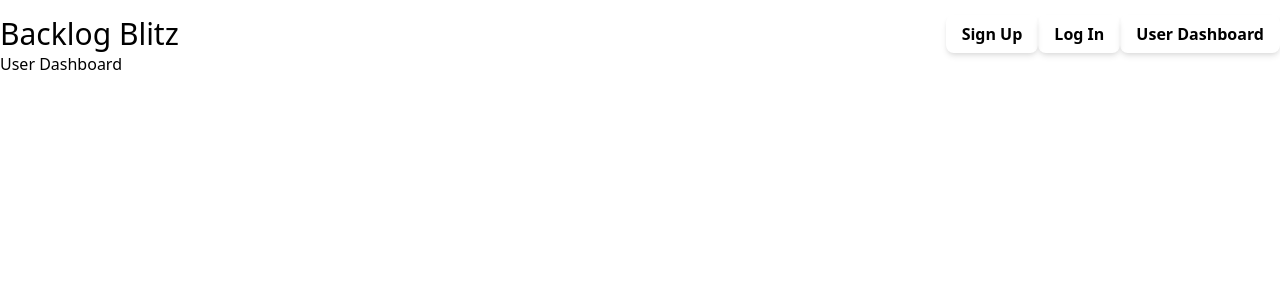
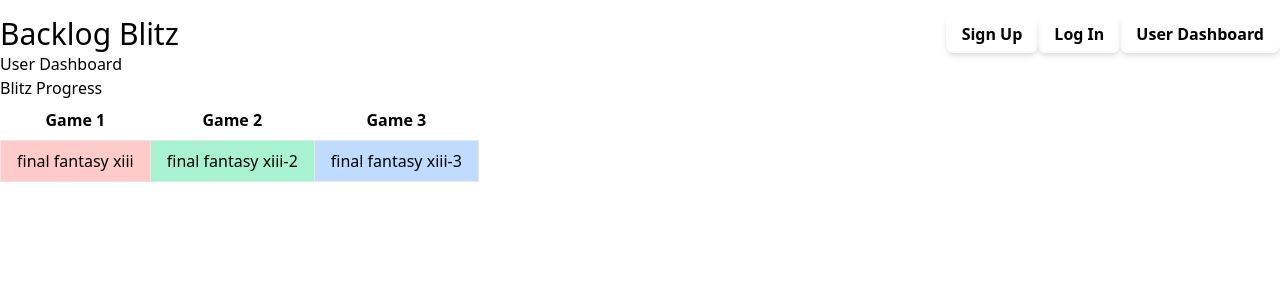
Before and after one commit to PaulACoroneos/backlog-blitz, a Next.js app: page /user-dashboard in a window 1280 px wide. Shown: the top 300 px of the page. Built offline with nearby package versions, Linux system fonts and the light colour scheme.

Commit message:
more basics stood up

```diff
--- a/package.json
+++ b/package.json
@@ -13,6 +13,7 @@
     "@types/cors": "^2.8.12",
     "@typescript-eslint/eslint-plugin": "^5.0.0",
     "@typescript-eslint/parser": "^5.0.0",
+    "classnames": "^2.3.1",
     "cors": "^2.8.5",
     "eslint-plugin-prettier": "^4.0.0",
     "husky": "^7.0.2",
--- a/pages/user-dashboard.tsx
+++ b/pages/user-dashboard.tsx
@@ -1,9 +1,49 @@
 import Layout from "../components/layout";
+import cx from "classnames";
+
+//WIP. NEED TO FORMALIZE THIS SCHEMA
+const fakeData = [
+  { name: "final fantasy xiii", status: "not_started" },
+  { name: "final fantasy xiii-2", status: "complete" },
+  { name: "final fantasy xiii-3", status: "in_progress" },
+];
+
+//WIP crude for now until theming or other better system is determined
+const colorPicker = {
+  not_started: "bg-red-200",
+  in_progress: "bg-blue-200",
+  complete: "bg-green-200",
+};
 
 const UserDashboard: React.FC = () => {
   return (
     <Layout>
       <h2>User Dashboard</h2>
+      <h3>Blitz Progress</h3>
+      <table className="table-auto">
+        <thead>
+          <tr>
+            <th className="px-4 py-2">Game 1</th>
+            <th className="px-4 py-2">Game 2</th>
+            <th className="px-4 py-2">Game 3</th>
+          </tr>
+        </thead>
+        <tbody>
+          <tr className="border border-emerald-500 px-4 py-2 text-emerald-600 font-medium">
+            {fakeData.map((game) => (
+              <td
+                className={cx(
+                  "border px-4 py-2 font-medium",
+                  colorPicker[game.status]
+                )}
+                key="game.name"
+              >
+                {game.name}
+              </td>
+            ))}
+          </tr>
+        </tbody>
+      </table>
     </Layout>
   );
 };
```
Also changed, not shown: 1 other file (tests, documents, lock files or other folders).
